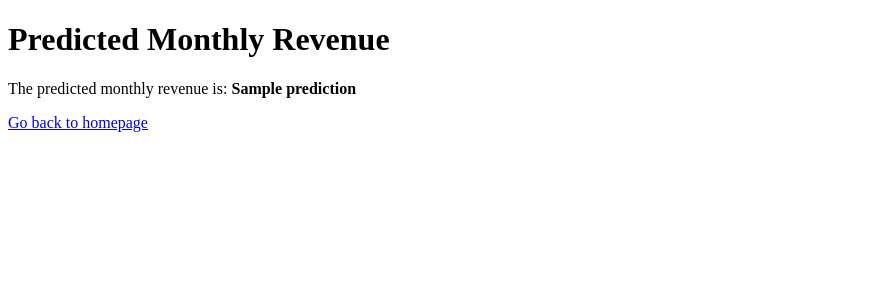
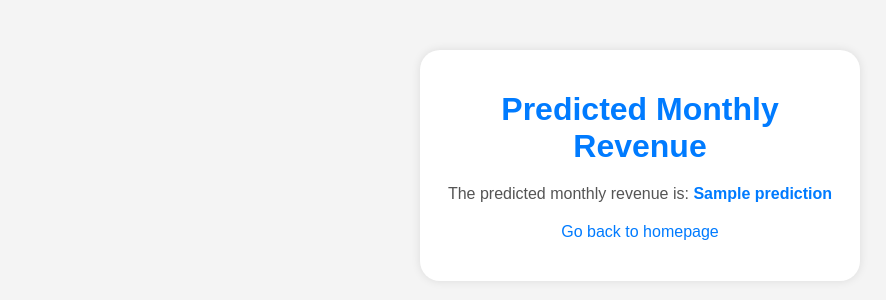
Before and after one commit to ecetkr/mikrogrup-final-ece-teker, a Flask app: template templates/result.html in a window 1280 px wide. Shown: the top 300 px of the page, without its empty margins (0-886 px from the left). Run offline with Flask 3, Linux system fonts and the light colour scheme; the template is opened without the code that fills it: most values are stand-ins (such as "Sample title", 1, 10 or a date in 2020); parts of the project's set-up code (start-up, migrations or seed data) failed here and were passed over.

Commit message:
update result.html

```diff
--- a/templates/result.html
+++ b/templates/result.html
@@ -4,10 +4,48 @@
     <meta charset="UTF-8">
     <meta name="viewport" content="width=device-width, initial-scale=1.0">
     <title>Result</title>
+    <style>
+        body {
+            font-family: Arial, sans-serif;
+            margin: 0;
+            padding: 0;
+            background-color: #f4f4f4;
+        }
+        .container {
+            max-width: 400px;
+            margin: 50px auto;
+            padding: 20px;
+            background-color: #fff;
+            border-radius: 20px;
+            box-shadow: 0 0 10px rgba(0, 0, 0, 0.1);
+            text-align: center;
+        }
+        h1 {
+            color: #007bff;
+            margin-bottom: 20px;
+        }
+        p {
+            margin-bottom: 20px;
+            color: #555;
+        }
+        strong {
+            color: #007bff;
+        }
+        a {
+            color: #007bff;
+            text-decoration: none;
+            transition: color 0.3s;
+        }
+        a:hover {
+            color: #0056b3;
+        }
+    </style>
 </head>
 <body>
-    <h1>Predicted Monthly Revenue</h1>
-    <p>The predicted monthly revenue is: <strong>{{ prediction }}</strong></p>
-    <p><a href="/">Go back to homepage</a></p>
+    <div class="container">
+        <h1>Predicted Monthly Revenue</h1>
+        <p>The predicted monthly revenue is: <strong>{{ prediction }}</strong></p>
+        <p><a href="/">Go back to homepage</a></p>
+    </div>
 </body>
 </html>
```
